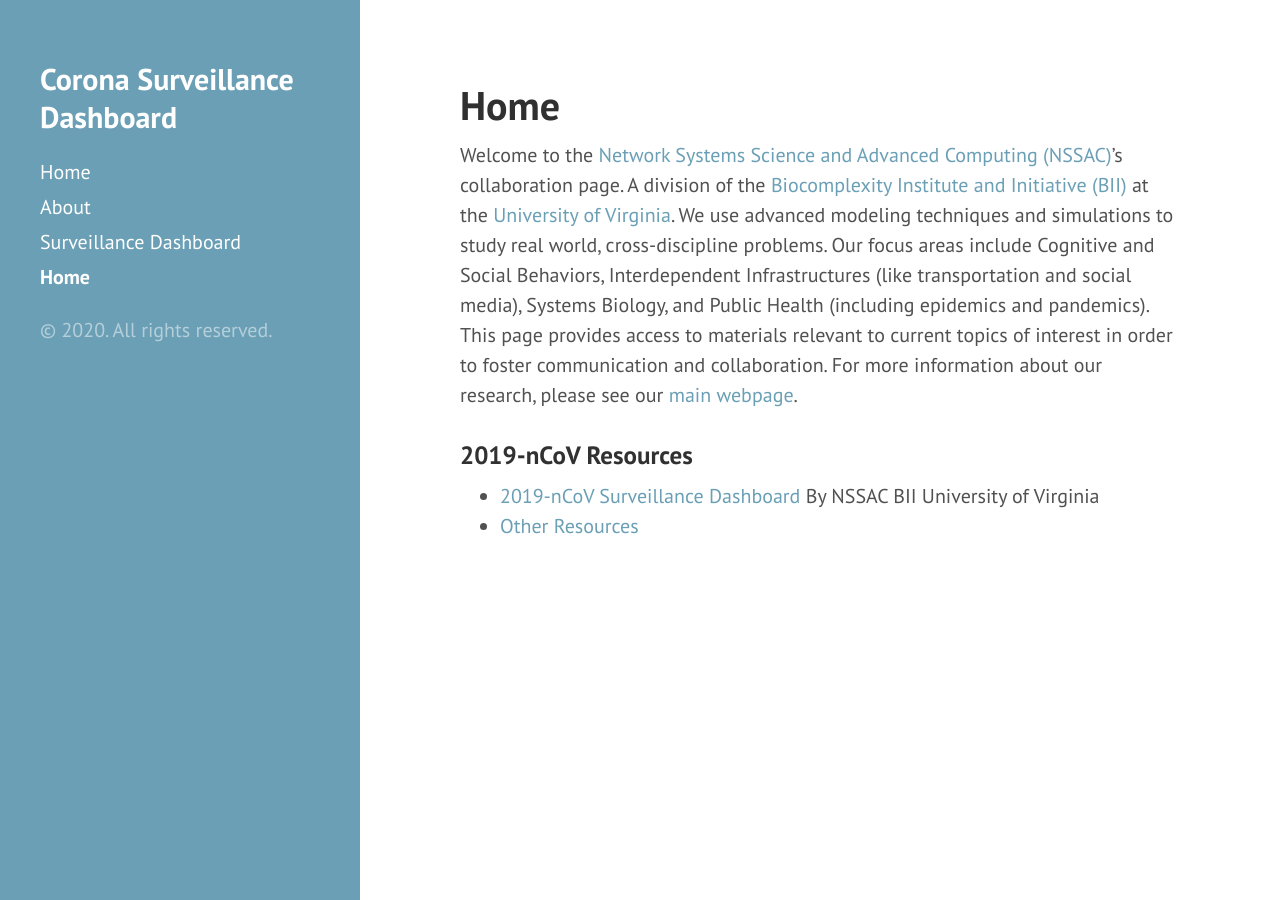
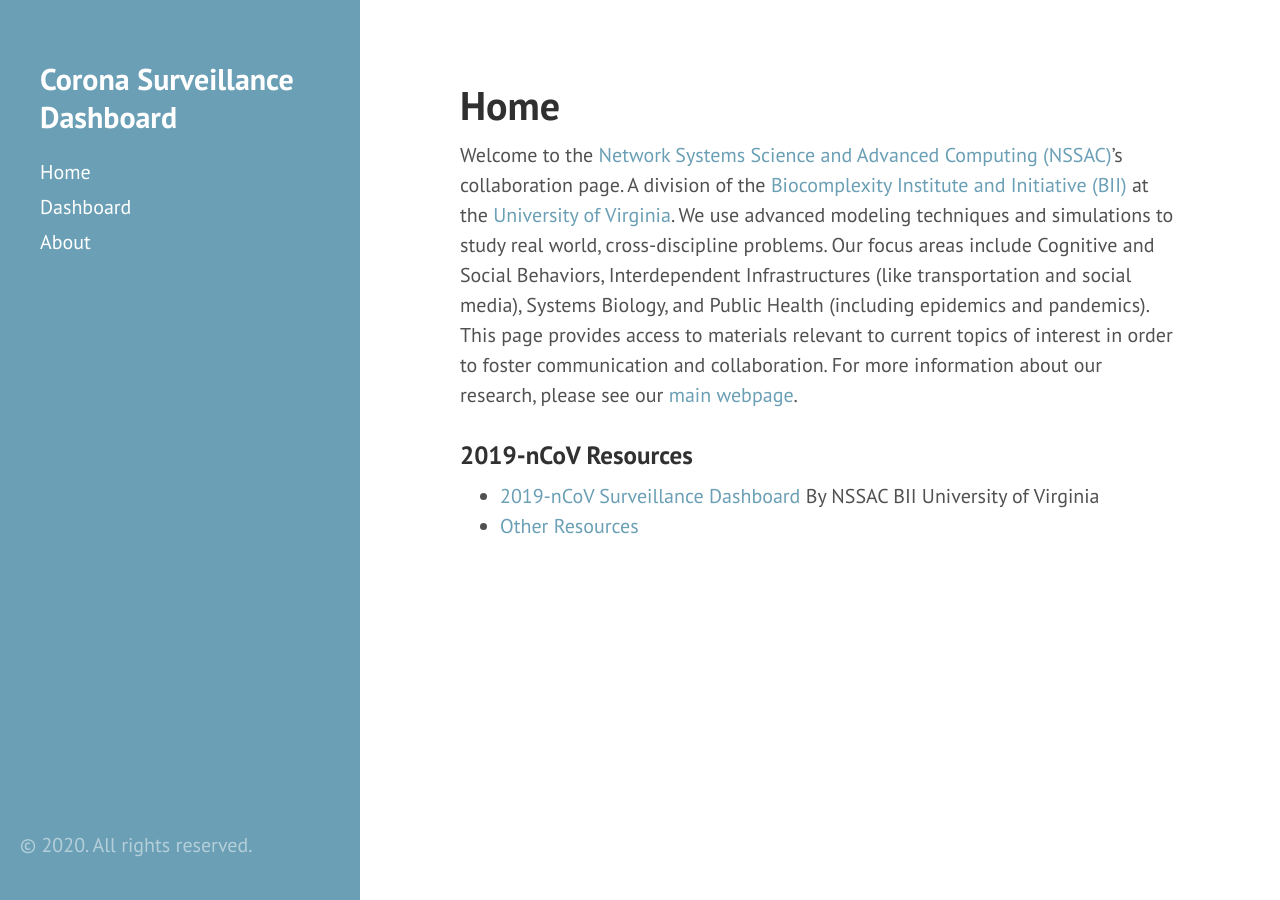
Before and after one commit to mehta-gaurav/mehta-gaurav.github.io, a Jekyll site: the page built from index.md, in a window 1280 px wide. Built offline with Jekyll 4.4.1, drawn with Linux system fonts in a browser that asks for light colours.

Commit message:
Update sidebar.html

```diff
--- a/_includes/sidebar.html
+++ b/_includes/sidebar.html
@@ -11,23 +11,10 @@
 
     <nav class="sidebar-nav">
       <a class="sidebar-nav-item{% if page.url == site.baseurl %} active{% endif %}" href="{{ site.baseurl }}">Home</a>
-
-      {% comment %}
-        The code below dynamically generates a sidebar nav of pages with
-        `layout: page` in the front-matter. See readme for usage.
-      {% endcomment %}
-
-      {% assign pages_list = site.pages %}
-      {% for node in pages_list %}
-        {% if node.title != null %}
-          {% if node.layout == "page" %}
-            <a class="sidebar-nav-item{% if page.url == node.url %} active{% endif %}" href="{{ node.url }}">{{ node.title }}</a>
-          {% endif %}
-        {% endif %}
-      {% endfor %}
-
+      <a class="sidebar-nav-item{% if page.url == site.baseurl %} active{% endif %}" href="{{ site.dashboardUrl }}">Dashboard</a>
+      <a class="sidebar-nav-item{% if page.url == site.baseurl %} active{% endif %}" href="{{ site.aboutUrl }}">About</a>
     </nav>
 
-    <p>&copy; {{ site.time | date: '%Y' }}. All rights reserved.</p>
+    <p class="sidebar-sticky">&copy; {{ site.time | date: '%Y' }}. All rights reserved.</p>
   </div>
 </div>
```
